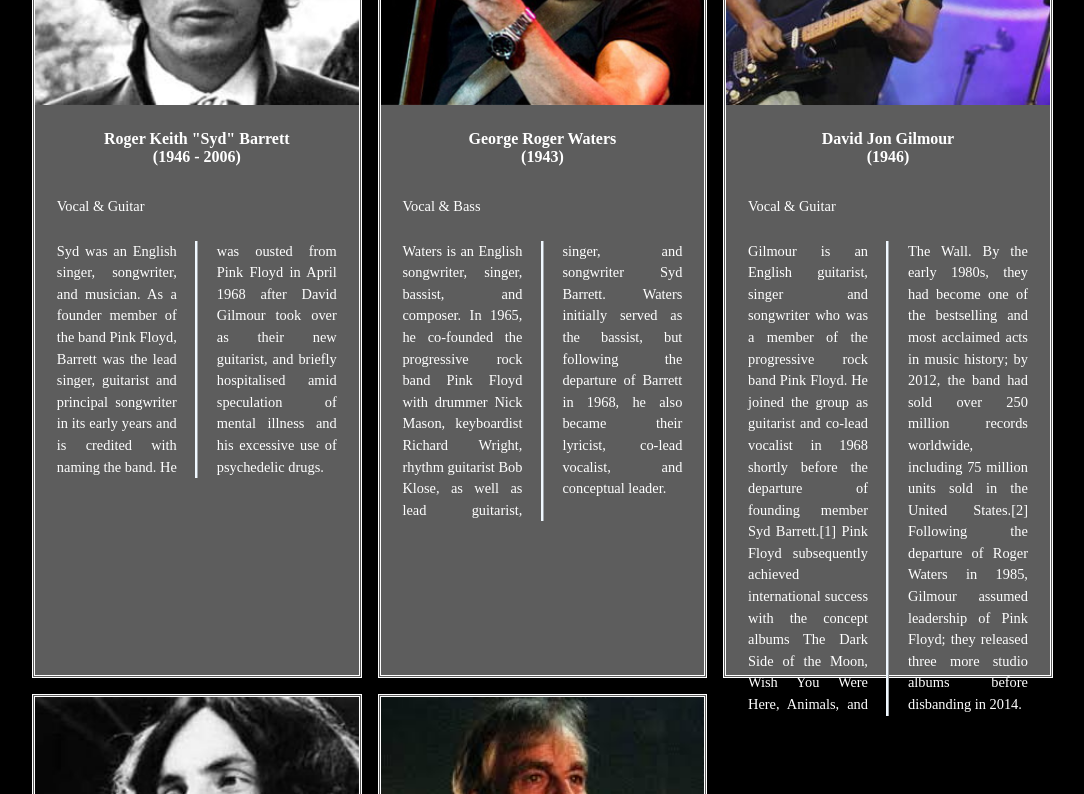
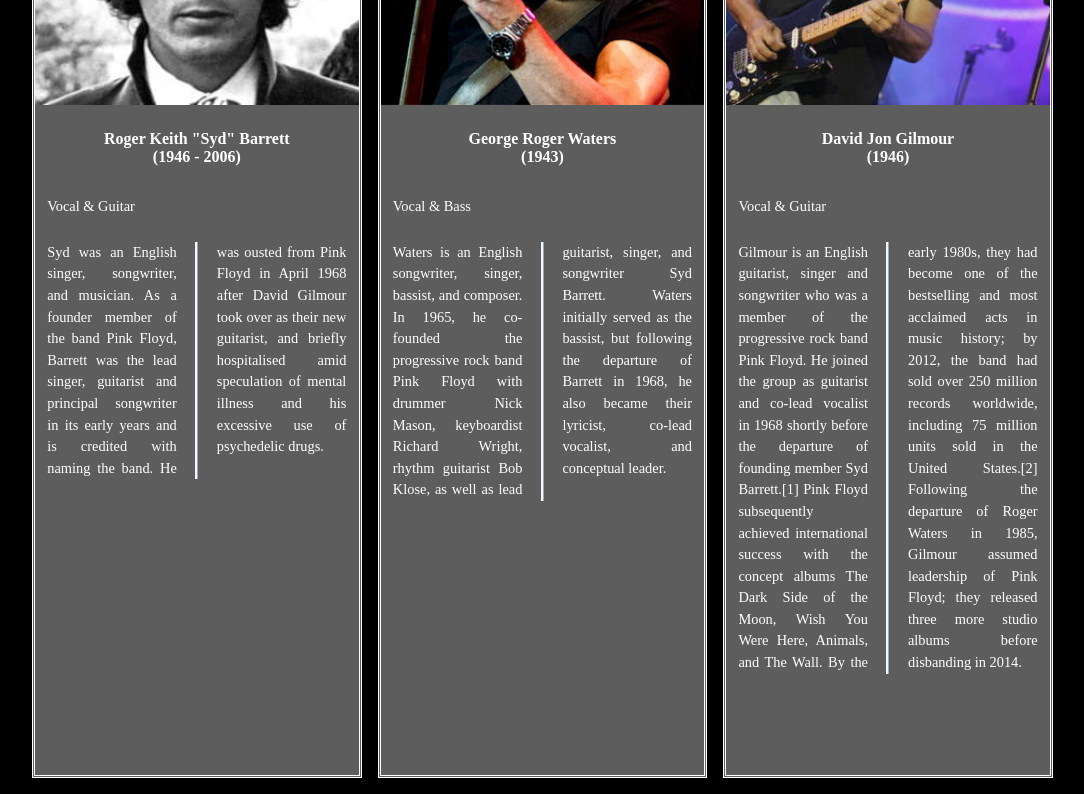
Before and after one commit to BegaDavor/PinkFloydWebPage, a plain HTML site: page band-members.html in a window 1280 px wide. Shown: the part 860-1654 px from the top of the page, without its empty margins (40-1124 px from the left). Drawn offline with Linux system fonts and the light colour scheme.

Commit message:
Ispravljena greska u band-members

```diff
--- a/style/main.css
+++ b/style/main.css
@@ -226,7 +226,7 @@ h3{
   box-shadow: 0 4px 8px 0 rgba(0, 0, 0, 0.2);
   background-color: rgba(128, 128, 128, 0.726);
   border: double white 3px;
-  height: 900px;
+  height: 1000px;
 }
 
 .card p {
@@ -236,7 +236,7 @@ h3{
 }
 
 .container {
-  padding: 0 16px;
+  padding: 0 6px;
 }
 
 .container::after, .row::after {
```
